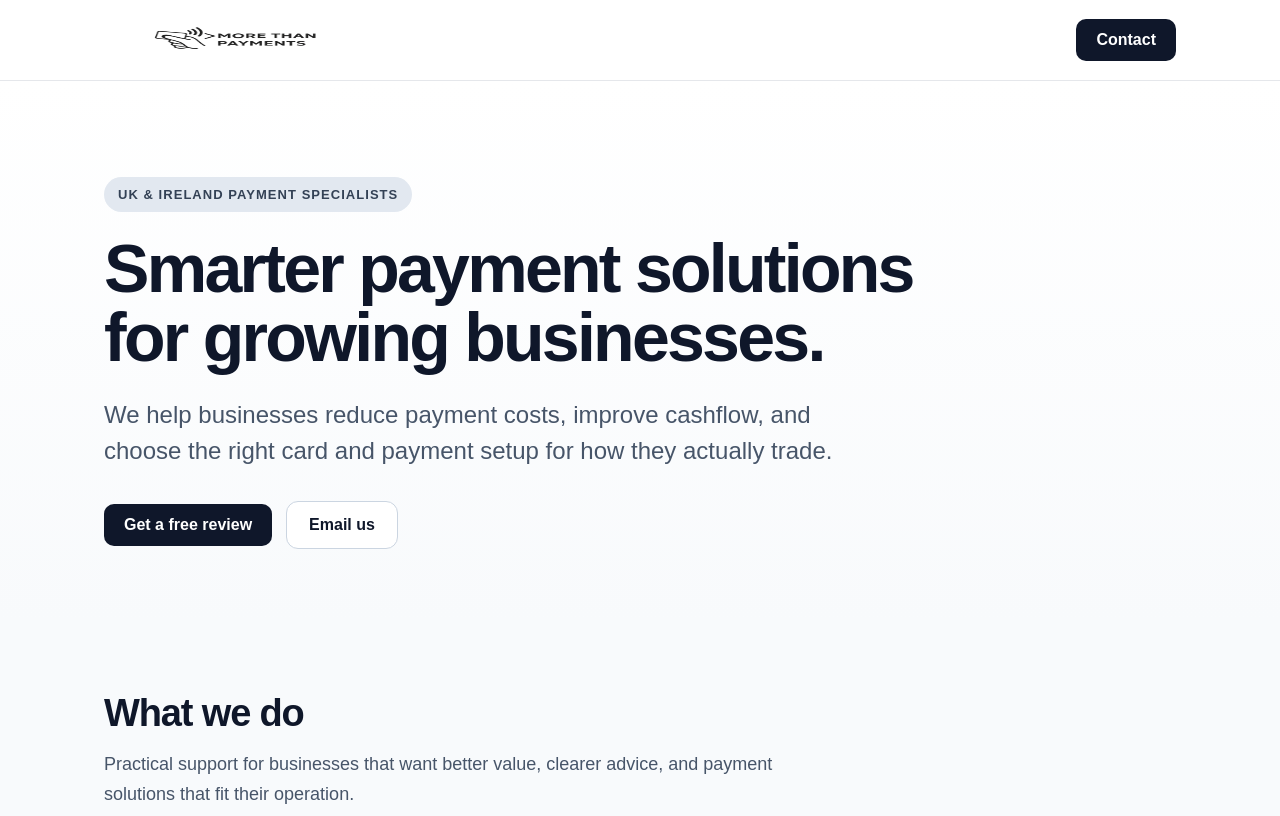
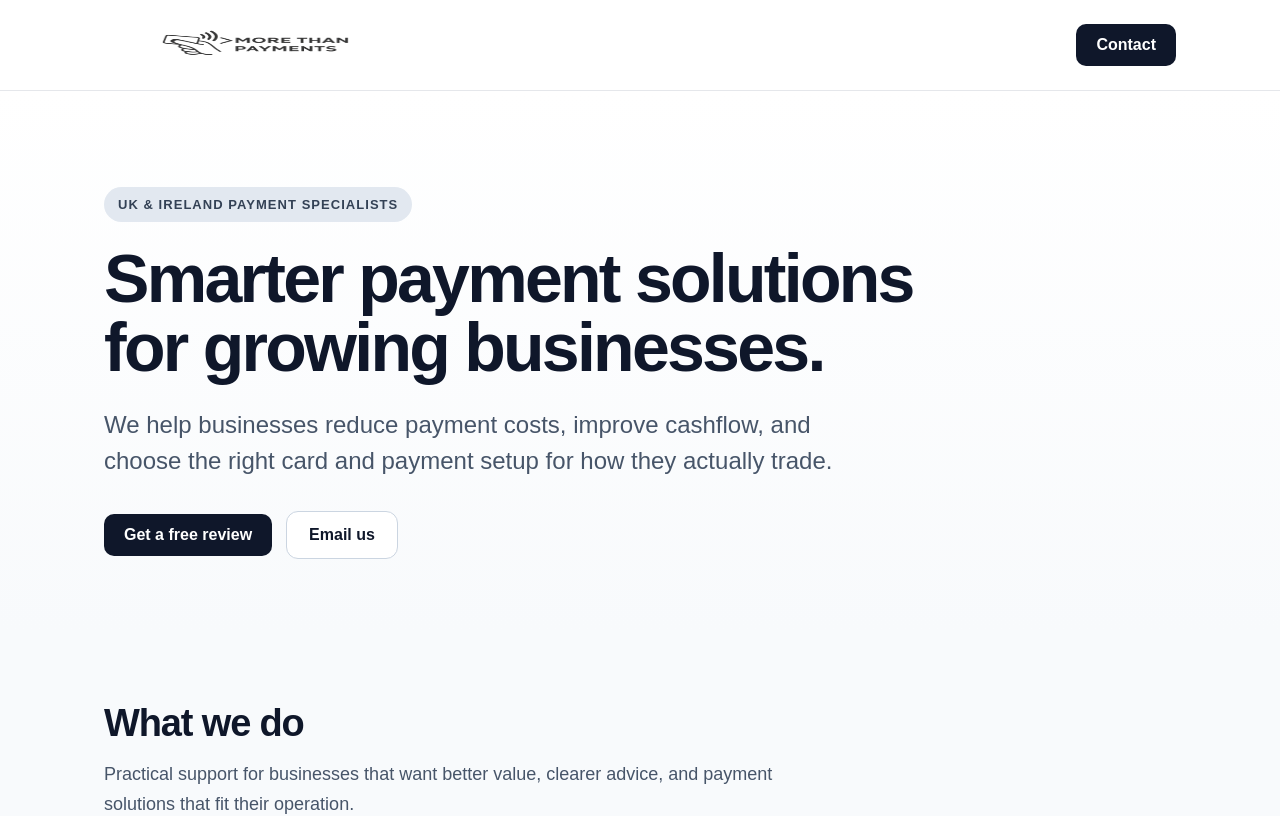
Before and after one commit to EireannG/more-than-payments, a Next.js app: page / in a window 1280 px wide. Shown: the top 816 px of the page. Built offline with nearby package versions, Linux system fonts and the light colour scheme.

Commit message:
Update page.tsx

```diff
--- a/app/page.tsx
+++ b/app/page.tsx
@@ -8,9 +8,9 @@ export default function HomePage() {
       <Image
         src="/logo.png"
         alt="More Than Payments"
-        width={260}
-        height={80}
-        priority
+        width={300}
+        height={90}
+       style={{ opacity: 0.9 }}
       />
 
       <a
```
